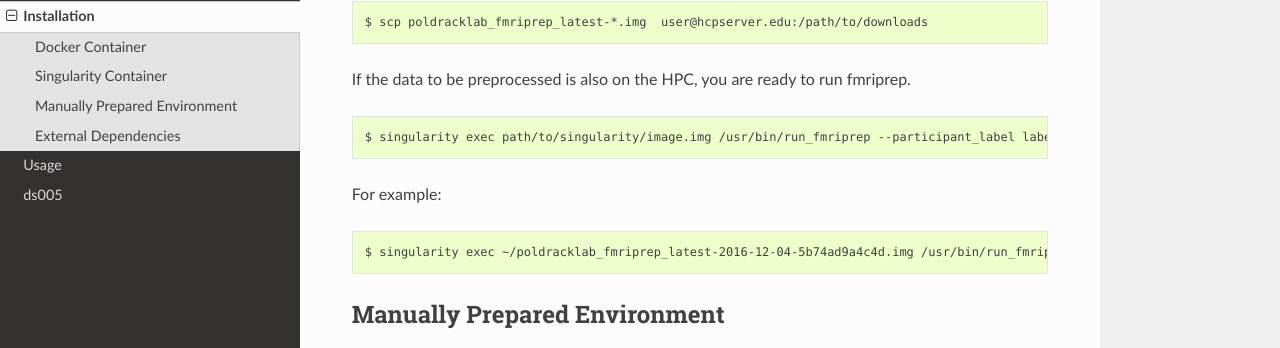
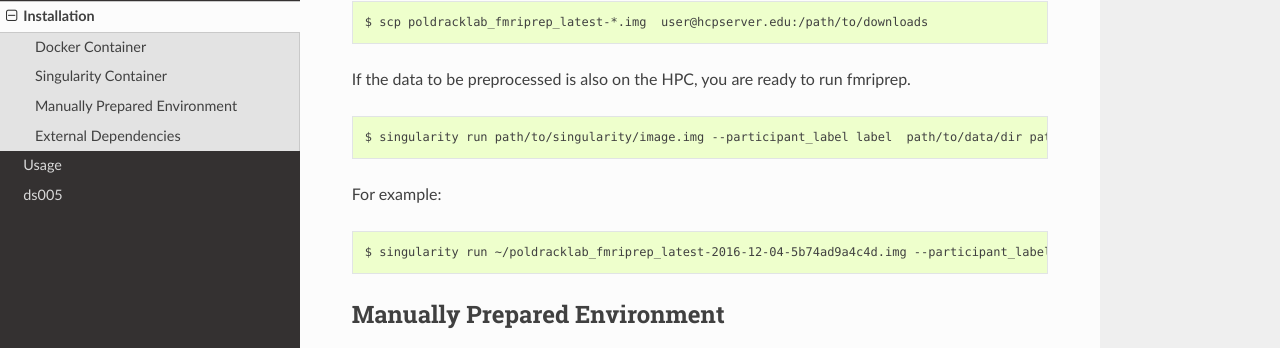
Before and after one commit to yohanchatelain/fmriprep, a Sphinx documentation site: the page built from docs/installation.rst, in a window 1280 px wide and 900 px high, scrolled down 846 px. Shown: the part 130-478 px from the top of the window. Built offline with Sphinx 7.4.7 and the Read the Docs theme 2.0.0, drawn with Linux system fonts in a browser that asks for light colours; the version number could not be read and is left out.

Commit message:
use singularity run instead of exec

```diff
--- a/docs/installation.rst
+++ b/docs/installation.rst
@@ -39,11 +39,11 @@ Transfer the resulting Singularity image to the HPC, for example, using ``scp``.
 
 If the data to be preprocessed is also on the HPC, you are ready to run fmriprep. ::
 
-    $ singularity exec path/to/singularity/image.img /usr/bin/run_fmriprep --participant_label label  path/to/data/dir path/to/output/dir participant
+    $ singularity run path/to/singularity/image.img --participant_label label  path/to/data/dir path/to/output/dir participant
 
 For example: ::
 
-    $ singularity exec ~/poldracklab_fmriprep_latest-2016-12-04-5b74ad9a4c4d.img /usr/bin/run_fmriprep --participant_label sub-387 --nthreads 1 -w $WORK/lonestar/work --ants-nthreads 16 --skull--strip-ants /work/04168/asdf/lonestar/ $WORK/lonestar/output participant
+    $ singularity run ~/poldracklab_fmriprep_latest-2016-12-04-5b74ad9a4c4d.img --participant_label sub-387 --nthreads 1 -w $WORK/lonestar/work --ants-nthreads 16 --skull--strip-ants /work/04168/asdf/lonestar/ $WORK/lonestar/output participant
 
 
 Manually Prepared Environment
```
